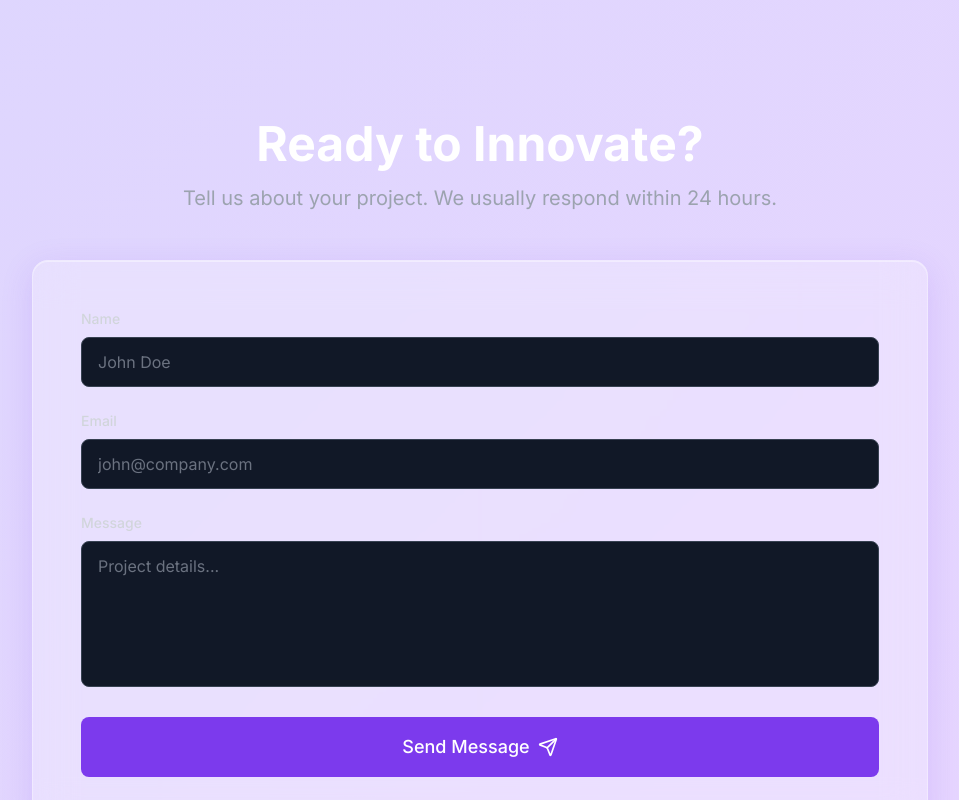
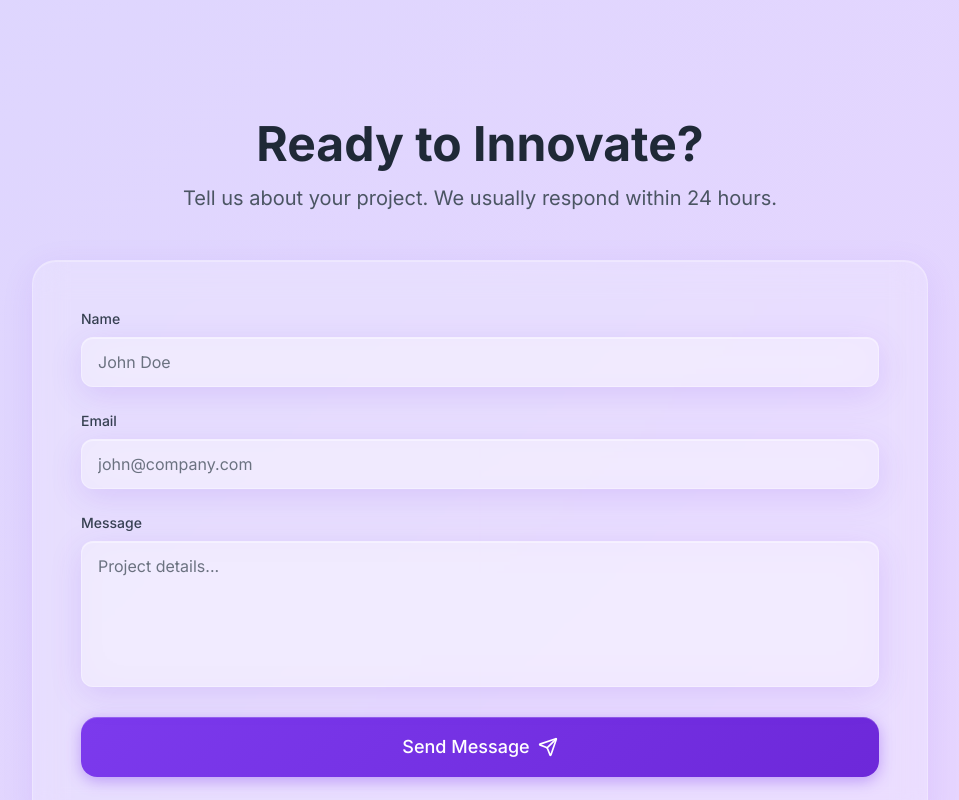
Before and after one commit to mwengamulinge/nodecosa-studio, a React (Vite) app: page / in a window 1280 px wide. Shown: the part 2920-3720 px from the top of the page, without its empty margins (160-1119 px from the left). Built offline with nearby package versions, Linux system fonts and the light colour scheme.

Commit message:
Update ContactForm.jsx

```diff
--- a/src/components/ContactForm.jsx
+++ b/src/components/ContactForm.jsx
@@ -42,10 +42,10 @@ const ContactForm = () => {
           transition={{ duration: 0.6 }}
           className="text-center mb-12"
         >
-          <h2 className="text-4xl md:text-5xl font-bold mb-4">
+          <h2 className="text-4xl md:text-5xl font-bold mb-4 text-gray-800">
             Ready to Innovate?
           </h2>
-          <p className="text-xl text-gray-400">
+          <p className="text-xl text-gray-600">
             Tell us about your project. We usually respond within 24 hours.
           </p>
         </motion.div>
@@ -55,13 +55,13 @@ const ContactForm = () => {
           whileInView={{ opacity: 1, y: 0 }}
           viewport={{ once: true }}
           transition={{ duration: 0.6, delay: 0.2 }}
-          className="glass-effect rounded-2xl p-8 md:p-12"
+          className="glass-card rounded-3xl p-8 md:p-12"
         >
           <form onSubmit={handleSubmit(onSubmit)} className="space-y-6">
             <div>
               <label
                 htmlFor="name"
-                className="block text-sm font-medium text-gray-300 mb-2"
+                className="block text-sm font-medium text-gray-700 mb-2"
               >
                 Name
               </label>
@@ -76,10 +76,10 @@ const ContactForm = () => {
                 type="text"
                 id="name"
                 placeholder="John Doe"
-                className="w-full px-4 py-3 bg-dark-900 border border-gray-700 rounded-lg focus:outline-none focus:border-primary-500 transition-colors text-white placeholder-gray-500"
+                className="w-full px-4 py-3 glass-effect rounded-xl focus:outline-none focus:ring-2 focus:ring-primary-500 transition-all text-gray-800 placeholder-gray-500"
               />
               {errors.name && (
-                <p className="mt-1 text-sm text-red-400">
+                <p className="mt-1 text-sm text-red-600">
                   {errors.name.message}
                 </p>
               )}
@@ -88,7 +88,7 @@ const ContactForm = () => {
             <div>
               <label
                 htmlFor="email"
-                className="block text-sm font-medium text-gray-300 mb-2"
+                className="block text-sm font-medium text-gray-700 mb-2"
               >
                 Email
               </label>
@@ -103,10 +103,10 @@ const ContactForm = () => {
                 type="email"
                 id="email"
                 placeholder="john@company.com"
-                className="w-full px-4 py-3 bg-dark-900 border border-gray-700 rounded-lg focus:outline-none focus:border-primary-500 transition-colors text-white placeholder-gray-500"
+                className="w-full px-4 py-3 glass-effect rounded-xl focus:outline-none focus:ring-2 focus:ring-primary-500 transition-all text-gray-800 placeholder-gray-500"
               />
               {errors.email && (
-                <p className="mt-1 text-sm text-red-400">
+                <p className="mt-1 text-sm text-red-600">
                   {errors.email.message}
                 </p>
               )}
@@ -115,7 +115,7 @@ const ContactForm = () => {
             <div>
               <label
                 htmlFor="message"
-                className="block text-sm font-medium text-gray-300 mb-2"
+                className="block text-sm font-medium text-gray-700 mb-2"
               >
                 Message
               </label>
@@ -130,10 +130,10 @@ const ContactForm = () => {
                 id="message"
                 rows={5}
                 placeholder="Project details..."
-                className="w-full px-4 py-3 bg-dark-900 border border-gray-700 rounded-lg focus:outline-none focus:border-primary-500 transition-colors text-white placeholder-gray-500 resize-none"
+                className="w-full px-4 py-3 glass-effect rounded-xl focus:outline-none focus:ring-2 focus:ring-primary-500 transition-all text-gray-800 placeholder-gray-500 resize-none"
               />
               {errors.message && (
-                <p className="mt-1 text-sm text-red-400">
+                <p className="mt-1 text-sm text-red-600">
                   {errors.message.message}
                 </p>
               )}
@@ -142,7 +142,7 @@ const ContactForm = () => {
             <button
               type="submit"
               disabled={isSubmitting}
-              className="w-full px-6 py-4 bg-primary-500 hover:bg-primary-600 text-white rounded-lg font-medium text-lg transition-all duration-200 hover:scale-[1.02] hover:shadow-xl hover:shadow-primary-500/50 disabled:opacity-50 disabled:cursor-not-allowed disabled:hover:scale-100 flex items-center justify-center space-x-2"
+              className="w-full px-6 py-4 btn-primary text-white rounded-2xl font-medium text-lg transition-all duration-200 hover:scale-[1.02] disabled:opacity-50 disabled:cursor-not-allowed disabled:hover:scale-100 flex items-center justify-center space-x-2"
             >
               {isSubmitting ? (
                 <>
@@ -161,7 +161,7 @@ const ContactForm = () => {
               <motion.div
                 initial={{ opacity: 0, y: -10 }}
                 animate={{ opacity: 1, y: 0 }}
-                className="flex items-center space-x-2 text-green-400 bg-green-400/10 px-4 py-3 rounded-lg"
+                className="flex items-center space-x-2 text-green-700 glass-effect px-4 py-3 rounded-xl"
               >
                 <CheckCircle className="w-5 h-5" />
                 <span>Message sent successfully! We will be in touch soon.</span>
@@ -172,7 +172,7 @@ const ContactForm = () => {
               <motion.div
                 initial={{ opacity: 0, y: -10 }}
                 animate={{ opacity: 1, y: 0 }}
-                className="flex items-center space-x-2 text-red-400 bg-red-400/10 px-4 py-3 rounded-lg"
+                className="flex items-center space-x-2 text-red-700 glass-effect px-4 py-3 rounded-xl"
               >
                 <AlertCircle className="w-5 h-5" />
                 <span>
```
